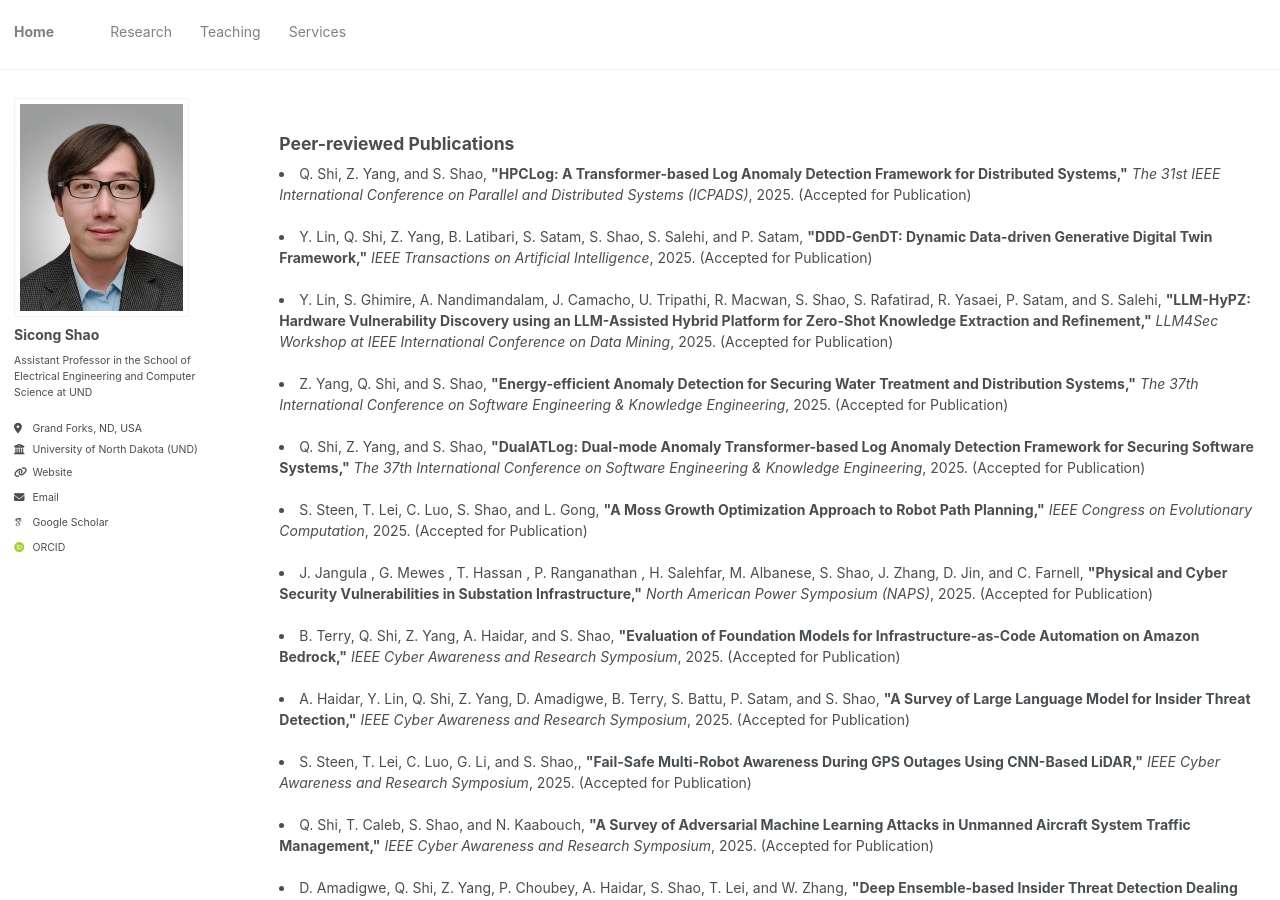
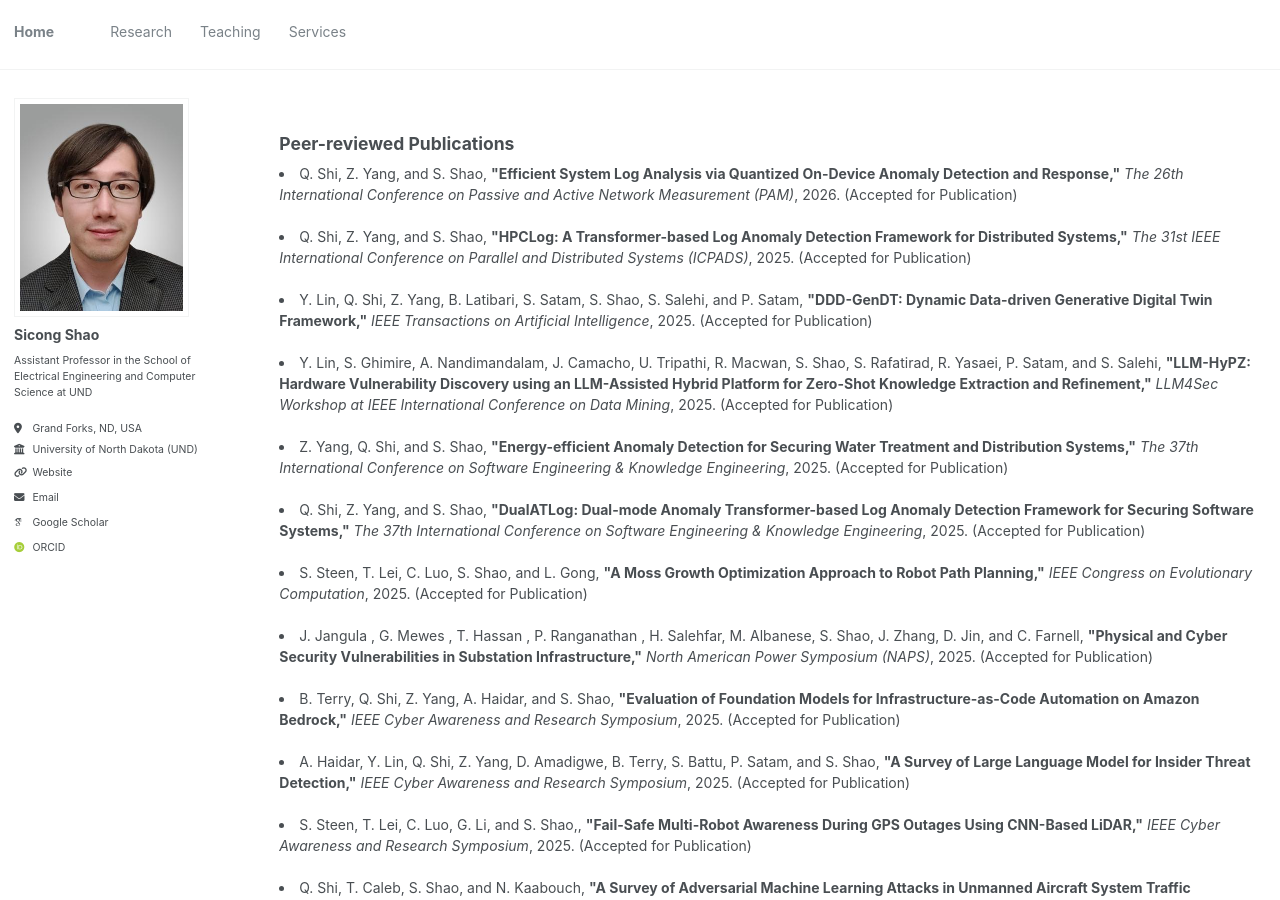
Before and after one commit to sicongshao/sicongshao.github.io, a Jekyll site: the page built from _pages/publications.html, in a window 1280 px wide and 900 px high. Built offline with Jekyll 4.4.1, drawn with Linux system fonts in a browser that asks for light colours; some web fonts are replaced.

Commit message:
first commit

```diff
--- a/_pages/publications.html
+++ b/_pages/publications.html
@@ -18,6 +18,13 @@ author_profile: true
 <li>SARJ award from NSF EPSCoR RII Track-2 FEC funed by USA/NSF, PI</li><br> -->
 
 <h2>Peer-reviewed Publications</h2>
+
+
+<li>
+  Q. Shi, Z. Yang, and S. Shao, <strong>"Efficient System Log Analysis via Quantized On-Device Anomaly Detection and Response,"</strong> <i>The 26th International Conference on Passive and Active Network Measurement (PAM)</i>, 2026. (Accepted for Publication)
+</li>
+<br>
+
 
 <li>
   Q. Shi, Z. Yang, and S. Shao, <strong>"HPCLog: A Transformer-based Log Anomaly Detection Framework for Distributed Systems,"</strong> <i>The 31st IEEE International Conference on Parallel and Distributed Systems (ICPADS)</i>, 2025. (Accepted for Publication)
```
Also changed, not shown: _pages/about.md (+1 -0 lines).
